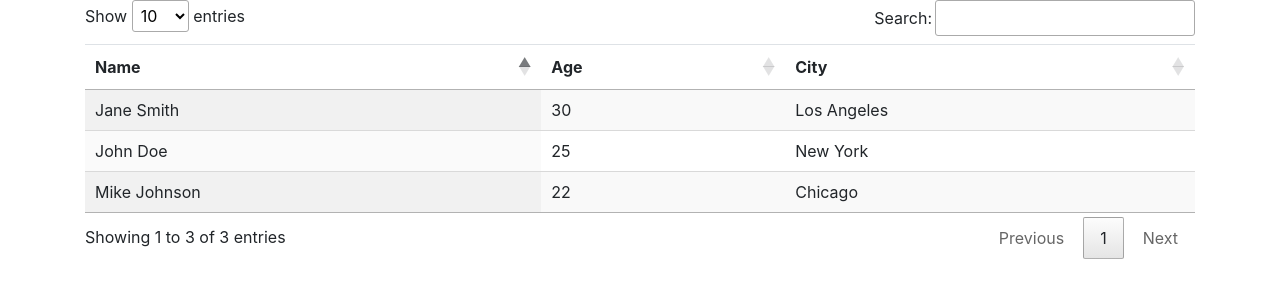
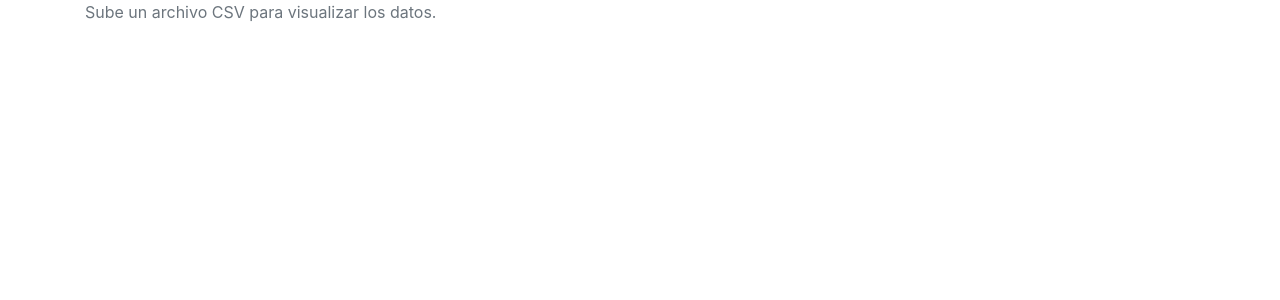
Before and after one commit to bi0punk/flask-csv-viewer, a Flask app: page / in a window 1280 px wide. Shown: the top 300 px of the page. Run offline with Flask 3, Linux system fonts and the light colour scheme; some libraries are stand-ins or nearby versions.

Commit message:
fix: renderizar datos del CSV en template + requirements.txt

```diff
--- /dev/null
+++ b/requirements.txt
@@ -0,0 +1,2 @@
+flask>=3.0.0
+pandas>=2.0.0
--- a/templates/index.html
+++ b/templates/index.html
@@ -7,33 +7,14 @@
 </head>
 <body>
     <div class="container">
-        <table id="dynamicTable" class="table display">
-            <thead>
-                <tr>
-                    <th>Name</th>
-                    <th>Age</th>
-                    <th>City</th>
-                </tr>
-            </thead>
-            <tbody>
-                <tr>
-                    <td>John Doe</td>
-                    <td>25</td>
-                    <td>New York</td>
-                </tr>
-                <tr>
-                    <td>Jane Smith</td>
-                    <td>30</td>
-                    <td>Los Angeles</td>
-                </tr>
-                <tr>
-                    <td>Mike Johnson</td>
-                    <td>22</td>
-                    <td>Chicago</td>
-                </tr>
-                <!-- Agrega más filas según sea necesario -->
-            </tbody>
-        </table>
+        {% if selected_file_name %}
+        <div class="alert alert-info">Archivo: {{ selected_file_name }}</div>
+        {% endif %}
+        {% if data %}
+        {{ data|safe }}
+        {% else %}
+        <p class="text-muted">Sube un archivo CSV para visualizar los datos.</p>
+        {% endif %}
     </div>
 
     <script src="https://code.jquery.com/jquery-3.6.0.min.js"></script>
```
